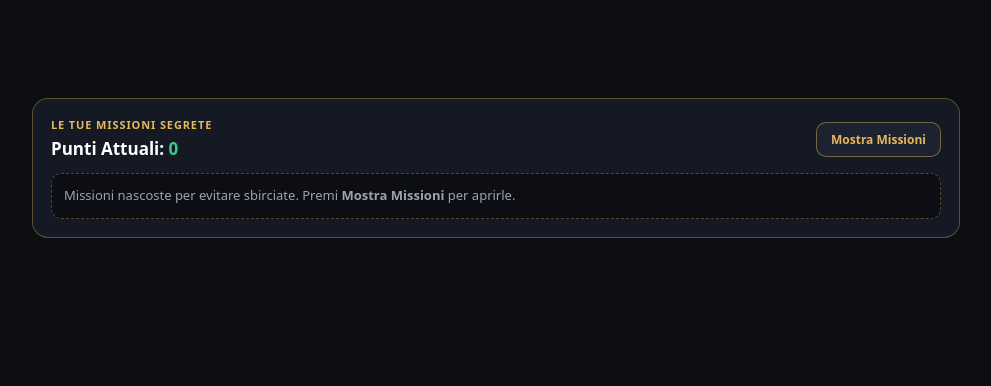
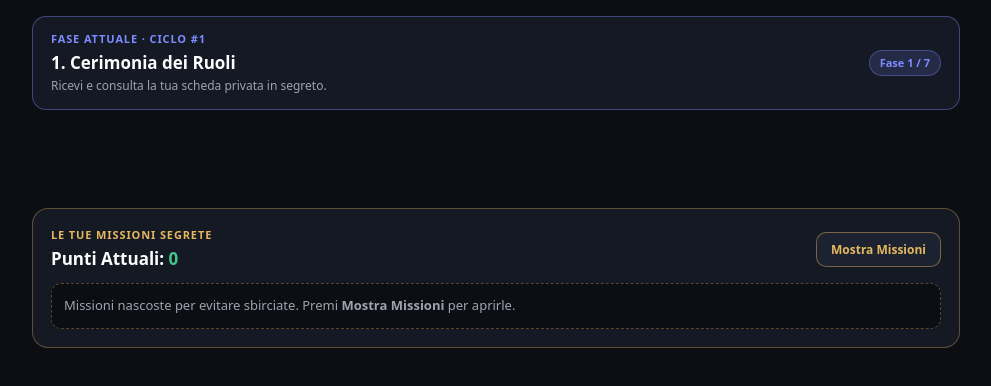
Before and after one commit to vbortolotti/ombre-al-tavolo, a plain HTML site: page giocatore.html in a window 1280 px wide. Shown: the whole page, without its empty margins (144-1135 px from the left). Drawn offline with Linux system fonts and the light colour scheme.

Commit message:
Update giocatore.html

```diff
--- a/giocatore.html
+++ b/giocatore.html
@@ -1527,5 +1527,77 @@
 })();
 </script>
 
+
+<script>
+(function () {
+  var ROOM_PREFIX = 'ombre_stanza_sync_';
+  var ACCESS_KEY = 'ombre_accesso_tavolo_v1';
+
+  var GAME_PHASES = [
+    { step: 1, title: 'Cerimonia dei Ruoli', tip: 'Ricevi e consulta la tua scheda privata in segreto.' },
+    { step: 2, title: 'Interludio Ludico', tip: 'Gioca al tavolo, osserva i comportamenti e porta avanti le tue missioni.' },
+    { step: 3, title: 'Notte (Primo Assassinio)', tip: 'Silenzio al tavolo: fase del primo colpo notturno.' },
+    { step: 4, title: 'Risveglio', tip: 'Scopri cosa è accaduto durante la notte.' },
+    { step: 5, title: 'Interludio Ludico', tip: 'Nuovo momento di gioco al tavolo, missioni e confronti.' },
+    { step: 6, title: 'Tavolo Ovale', tip: 'Confronto collettivo: preparati alla discussione e alle decisioni del tavolo.' },
+    { step: 7, title: 'Notte (Assassino)', tip: 'Nuova fase notturna: il ciclo prosegue fino alla conclusione.' }
+  ];
+
+  function getAccessInfo() {
+    try {
+      var raw = localStorage.getItem(ACCESS_KEY);
+      if (raw) {
+        var p = JSON.parse(raw);
+        return {
+          roomCode: String(p.roomCode || 'TAVOLO1').trim().toUpperCase(),
+          playerName: String(p.playerName || '').trim()
+        };
+      }
+    } catch (_e) {}
+    return { roomCode: 'TAVOLO1', playerName: '' };
+  }
+
+  function loadRoom() {
+    var info = getAccessInfo();
+    try {
+      var raw = localStorage.getItem(ROOM_PREFIX + info.roomCode);
+      return raw ? JSON.parse(raw) : { phaseIndex: 0, cycleCount: 1 };
+    } catch (_e) {
+      return { phaseIndex: 0, cycleCount: 1 };
+    }
+  }
+
+  function renderPlayerPhaseBanner() {
+    var host = document.getElementById('player-current-phase-banner');
+    if (!host) return;
+    var data = loadRoom();
+    var idx = Number(data.phaseIndex || 0);
+    if (idx < 0 || idx >= GAME_PHASES.length) idx = 0;
+    var ph = GAME_PHASES[idx];
+    var cycle = Number(data.cycleCount || 1);
+
+    host.innerHTML =
+      '<div style="max-width:960px;margin:16px auto 0;padding:0 16px;">' +
+        '<div style="border:1px solid rgba(124,140,255,0.4);border-radius:14px;padding:14px 18px;background:#151924;display:flex;flex-wrap:wrap;align-items:center;justify-content:space-between;gap:10px;">' +
+          '<div>' +
+            '<div style="font-size:11px;font-weight:700;letter-spacing:0.08em;text-transform:uppercase;color:#7c8cff;">Fase Attuale · Ciclo #' + cycle + '</div>' +
+            '<div style="font-size:17px;font-weight:800;color:#fff;margin-top:2px;">' + ph.step + '. ' + ph.title + '</div>' +
+            '<div style="font-size:12px;color:#9ca3af;margin-top:2px;">' + ph.tip + '</div>' +
+          '</div>' +
+          '<span style="font-size:11px;font-weight:700;padding:4px 10px;border-radius:999px;background:rgba(124,140,255,0.16);color:#7c8cff;border:1px solid rgba(124,140,255,0.35);">Fase ' + ph.step + ' / 7</span>' +
+        '</div>' +
+      '</div>';
+  }
+
+  document.addEventListener('DOMContentLoaded', function () {
+    var wrap = document.createElement('div');
+    wrap.id = 'player-current-phase-banner';
+    document.body.insertBefore(wrap, document.body.firstChild);
+    renderPlayerPhaseBanner();
+    setInterval(renderPlayerPhaseBanner, 2000);
+  });
+})();
+</script>
+
 </body>
 </html>
```
